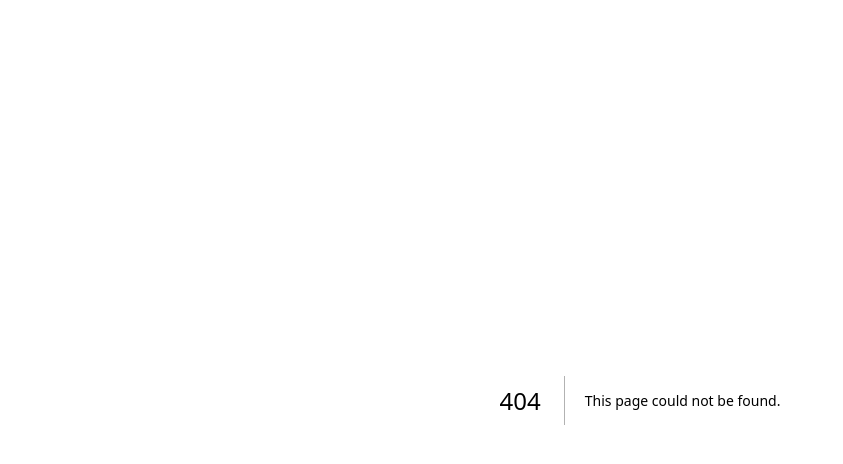
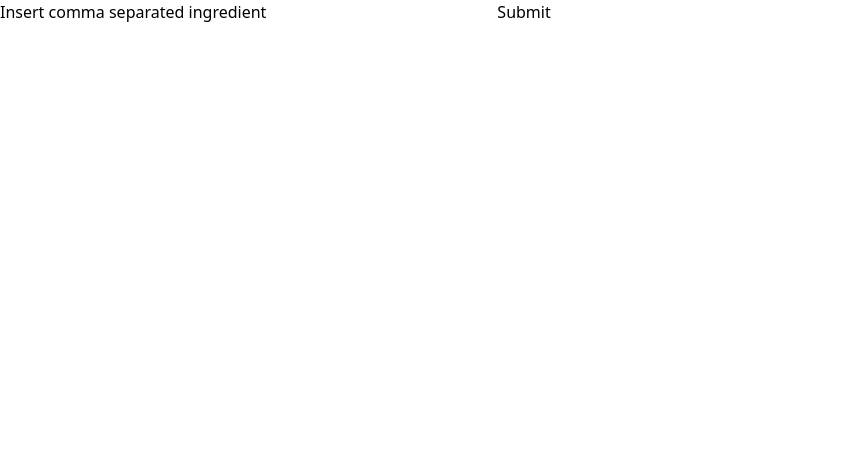
Before and after one commit to Eazybel/Fridge-Stalker, a Next.js app in the folder fridgestalker/: page /smartPantry in a window 1280 px wide. Before the commit this address had no page. Shown: the top 464 px of the page, without its empty margins (0-843 px from the left). Built offline with nearby package versions, Linux system fonts and the light colour scheme.

Commit message:
feat: implement SmartPantry component with ingredient input form and form handler

```diff
--- /dev/null
+++ b/fridgestalker/src/app/(routes)/smartPantry/page.tsx
@@ -0,0 +1,17 @@
+"use client"
+import {useActionState} from "react"
+import formHandler from "@/app/util/formData"
+export default function SmartPantry() {
+const [state,formAction,isPending]=useActionState(formHandler,null)
+  return (
+   <>
+   <form action={formAction}>
+    <label htmlFor="ingredients">Insert comma separated ingredient</label>
+    <input type="text" name="ingredients" id="ingredients" />
+    <button type="submit">Submit</button>
+   </form>
+   {state&&console.log(state)}
+   {isPending&&<p>Pending ...</p>}
+   </>
+  )
+}
--- a/fridgestalker/src/app/components/smartComponent/smartSearchComponent.tsx
+++ /dev/null
@@ -1,13 +0,0 @@
-import useActionState from "next"
-export default function SmartSearchComponent() {
-
-  return (
-   <>
-   <form action="">
-    <label htmlFor="recipe">Insert comma separated ingredient</label>
-    <input type="text" name="recipe" id="reipe" />
-    <button type="submit">Submit</button>
-   </form>
-   </>
-  )
-}
--- /dev/null
+++ b/fridgestalker/src/app/util/formData.tsx
@@ -0,0 +1,4 @@
+export default async function formHandler(prev:unknown,formData:FormData){
+const ingredients=formData.get("ingredients")
+return ingredients
+}
```
